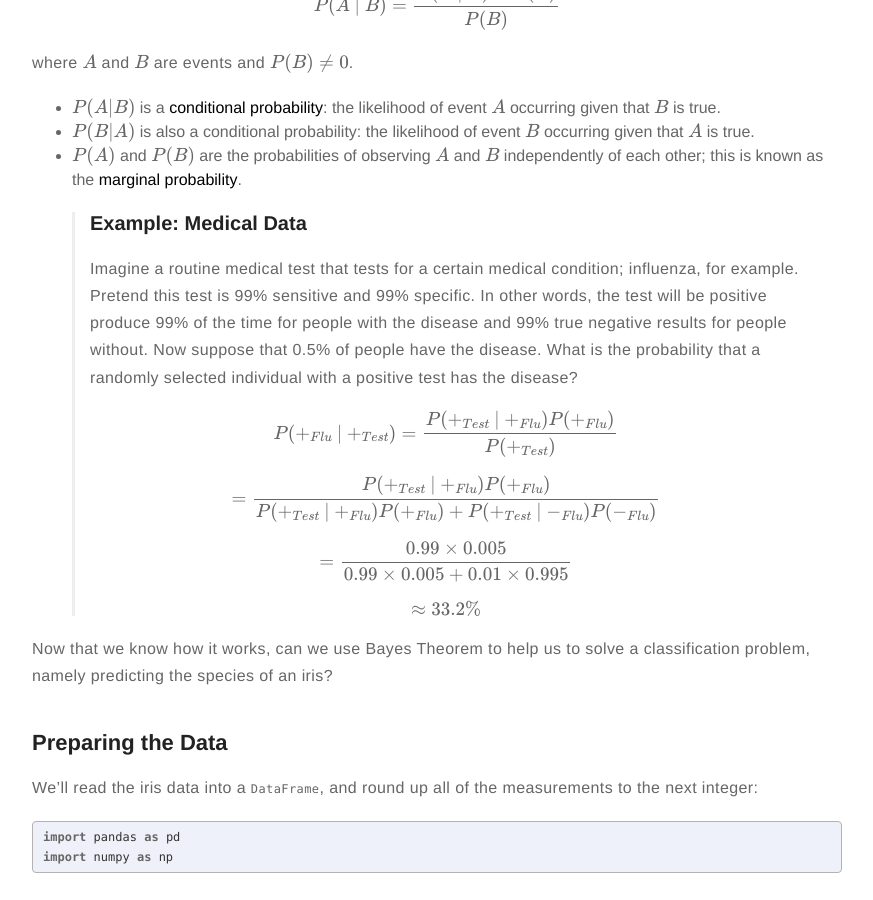
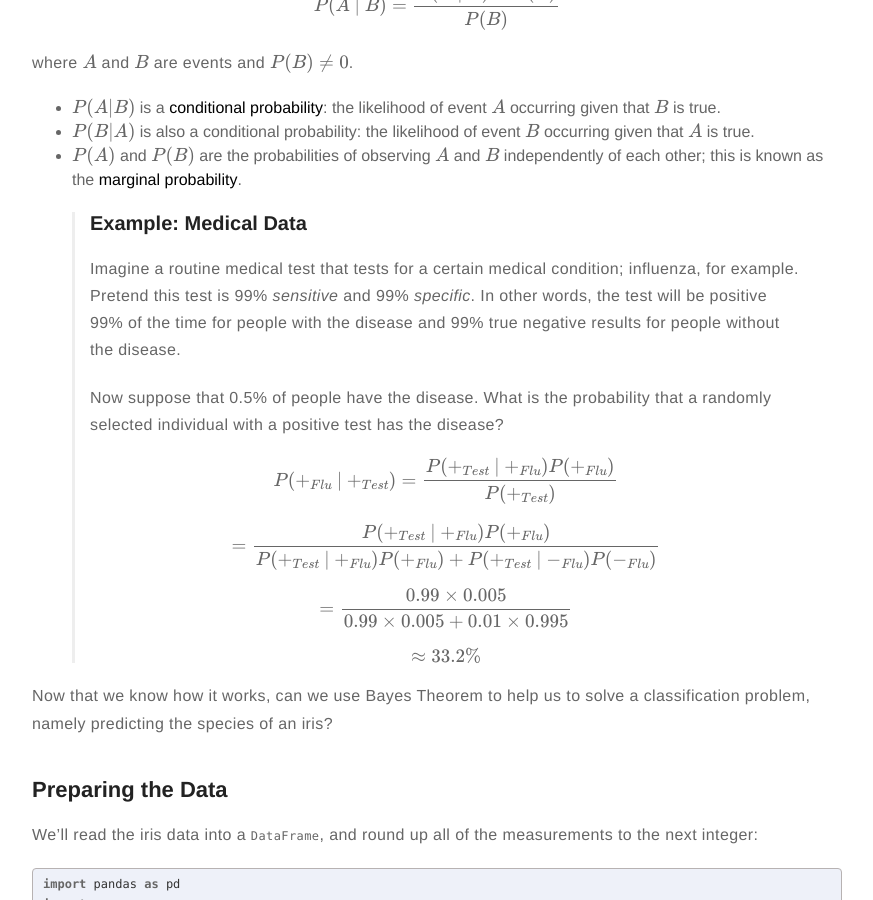
Before and after one commit to meccaLeccaHi/meccaLeccaHi.github.io, a Jekyll site: the page built from _posts/2018-11-14-bayesian-classification.md, in a window 1280 px wide and 900 px high, scrolled down 1666 px. Shown: the whole window, without its empty margins (203-1076 px from the left). Built offline with Jekyll 4.4.1, drawn with Linux system fonts in a browser that asks for light colours; formulas are drawn with MathJax 3; comment, search, counter and statistics services are not loaded.

Commit message:
fixing typos

```diff
--- a/_posts/2018-11-14-bayesian-classification.md
+++ b/_posts/2018-11-14-bayesian-classification.md
@@ -61,8 +61,9 @@
 
 <a id="example"></a>
 > ### Example: Medical Data
-Imagine a routine medical test that tests for a certain medical condition; influenza, for example. Pretend this test is 99% sensitive and 99% specific. In other words, the test will be positive produce 99% of the time for people with the disease and 99% true negative results for people without.
-Now suppose that 0.5% of people have the disease. What is the probability that a randomly selected individual with a positive test has the disease?
+Imagine a routine medical test that tests for a certain medical condition; influenza, for example. Pretend this test is 99% *sensitive* and 99% *specific*. In other words, the test will be positive 99% of the time for people with the disease and 99% true negative results for people without the disease.
+>
+> Now suppose that 0.5% of people have the disease. What is the probability that a randomly selected individual with a positive test has the disease?
 >
 > $$P(+_{Flu} \ | \ +_{Test}) = \frac {P(+_{Test} \ | \ +_{Flu}) P(+_{Flu})} {P(+_{Test})}$$
 >
```
